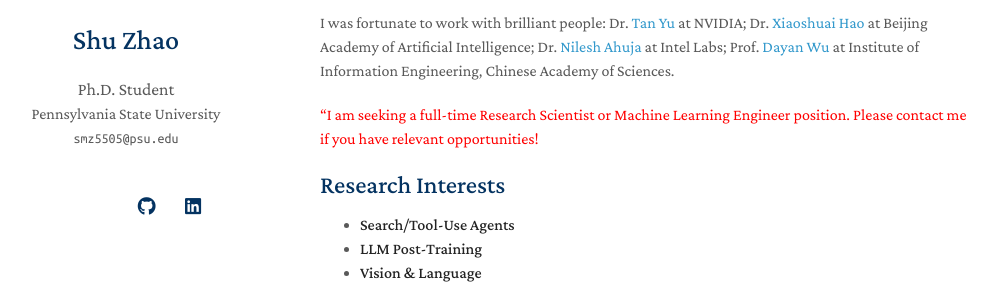
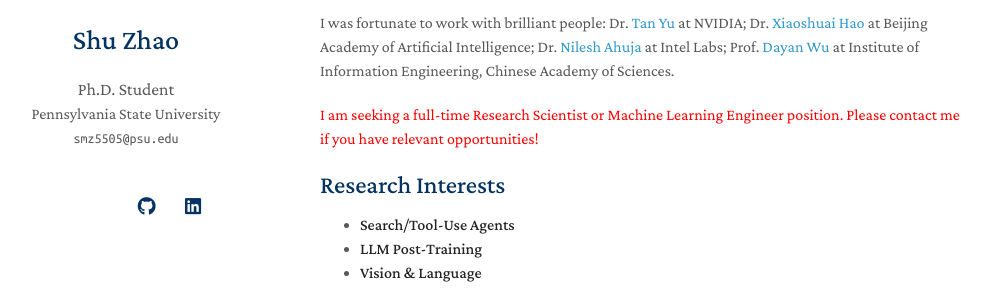
Before and after one commit to Tree-Shu-Zhao/Tree-Shu-Zhao.github.io, a Jekyll site: the page built from index.md, in a window 1280 px wide and 900 px high. Shown: the part 190-489 px from the top of the window, without its empty margins (150-1147 px from the left). Built offline with Jekyll 4.4.1, drawn with Linux system fonts in a browser that asks for light colours; nearby versions of some CDN libraries; a style sheet for code colours, icons or effects is not loaded; our own code applies the rules of GitHub Pages for plain Markdown files.

Commit message:
Update index.md

```diff
--- a/index.md
+++ b/index.md
@@ -8,7 +8,7 @@ I am a Ph.D. student at Pennsylvania State University, advised by Prof. [Vijaykr
 
 I was fortunate to work with brilliant people: Dr. [Tan Yu](https://sites.google.com/site/tanyuspersonalwebsite/) at NVIDIA; Dr. [Xiaoshuai Hao](https://scholar.google.com/citations?user=ui0lvY4AAAAJ) at Beijing Academy of Artificial Intelligence; Dr. [Nilesh Ahuja](https://scholar.google.com/citations?user=y9njJHAAAAAJ) at Intel Labs; Prof. [Dayan Wu](https://scholar.google.com/citations?user=O6g-IHsAAAAJ) at Institute of Information Engineering, Chinese Academy of Sciences.
 
-<span style="color:red">"I am seeking a full-time Research Scientist or Machine Learning Engineer position. Please contact me if you have relevant opportunities!</span>
+<span style="color:red">I am seeking a full-time Research Scientist or Machine Learning Engineer position. Please contact me if you have relevant opportunities!</span>
 
 ## Research Interests
 - **Search/Tool-Use Agents**
```
